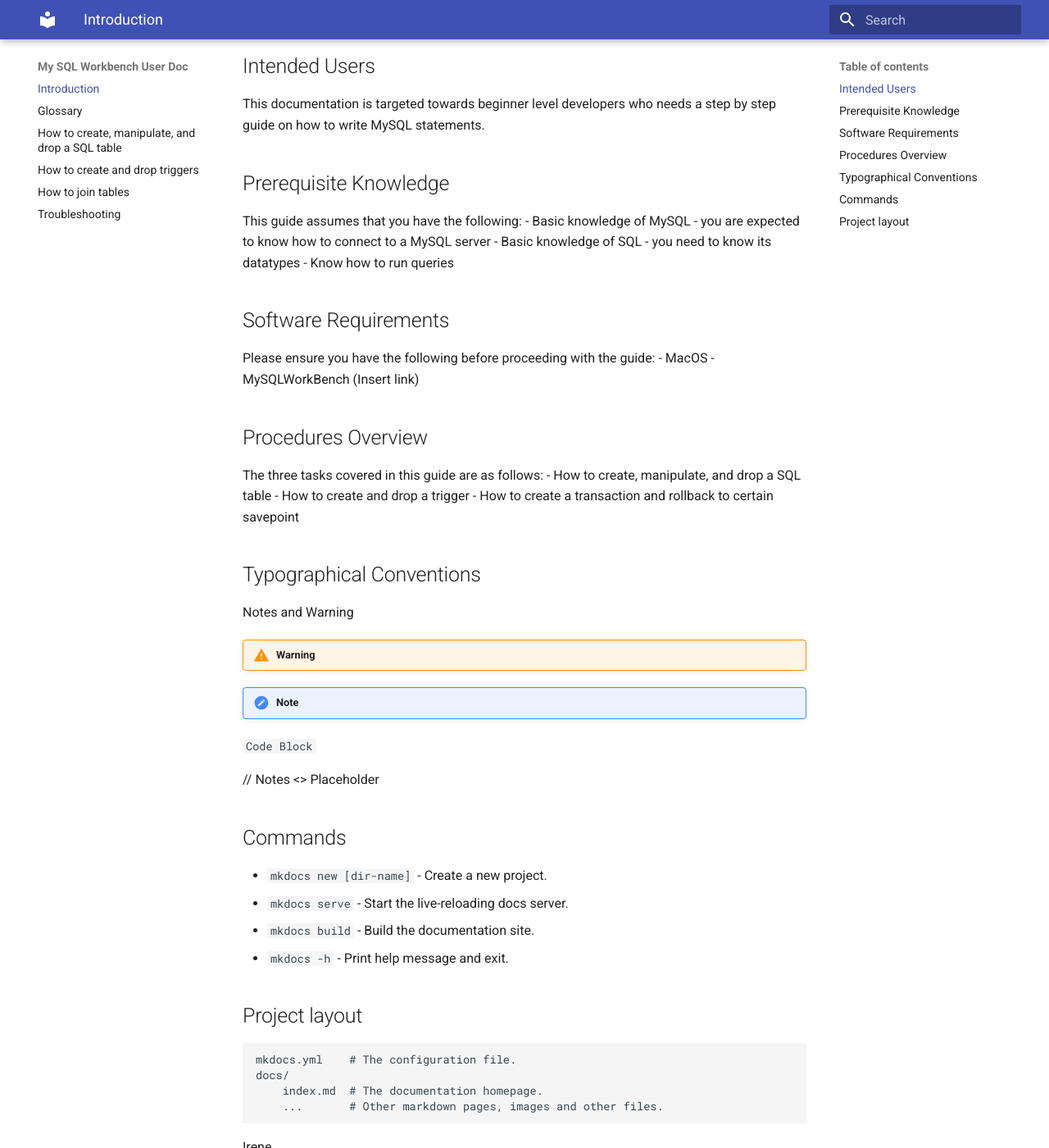
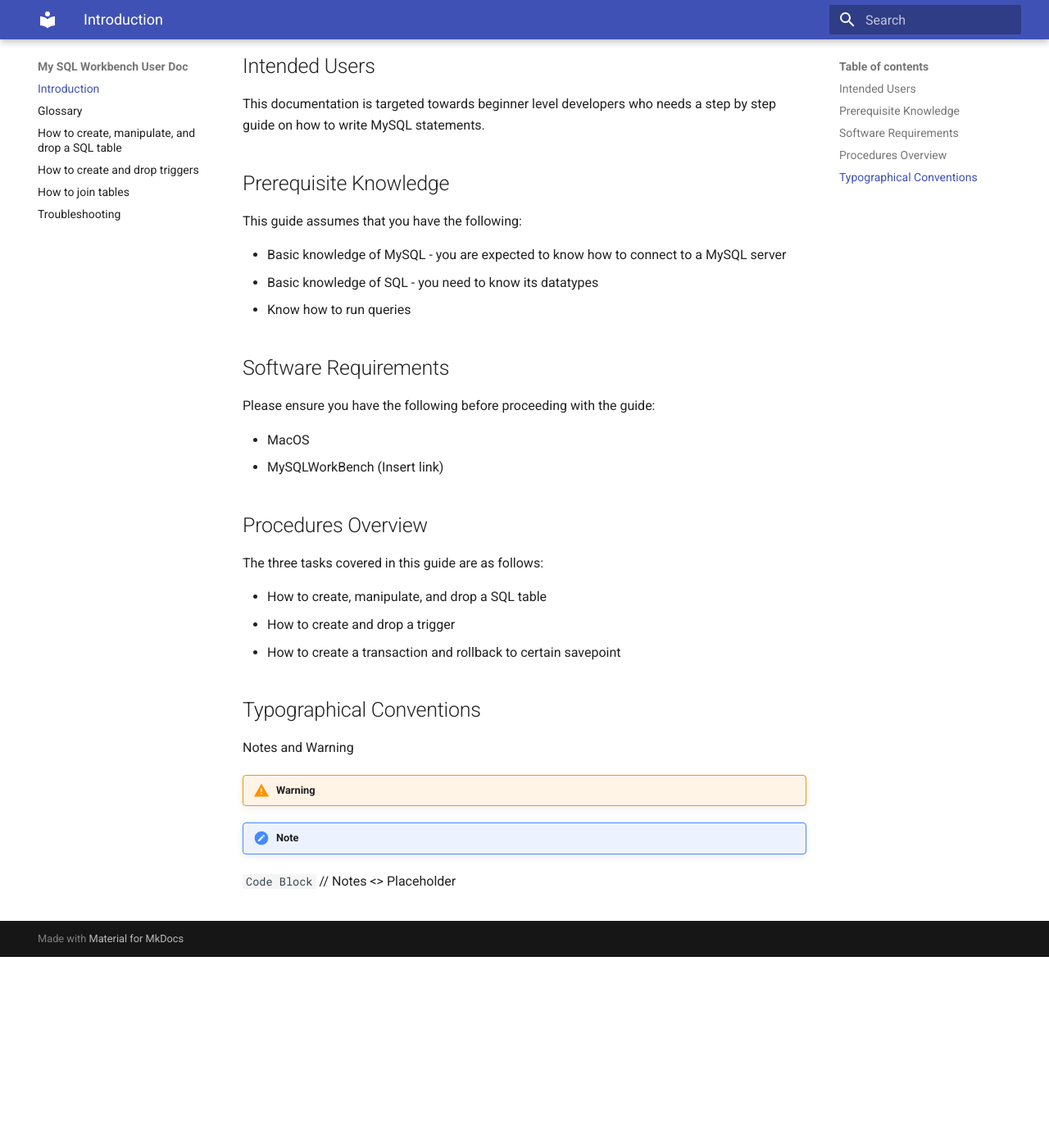
Before and after one commit to izcheung/mySQLWorkBenchUserDoc, an MkDocs documentation site: the page built from docs/index.md, in a window 1280 px wide and 1400 px high, scrolled down 233 px. Shown: the whole window at 82% size. Built offline with MkDocs 1.6.1 and Material for MkDocs 9.7.7, drawn with Linux system fonts in a browser that asks for light colours.

Commit message:
Fix styling

````diff
--- a/docs/index.md
+++ b/docs/index.md
@@ -7,17 +7,20 @@
 
 ## Prerequisite Knowledge
 This guide assumes that you have the following:
+
 - Basic knowledge of MySQL - you are expected to know how to connect to a MySQL server
 - Basic knowledge of SQL - you need to know its datatypes
 - Know how to run queries
 
 ## Software Requirements
 Please ensure you have the following before proceeding with the guide:
+
 - MacOS
 - MySQLWorkBench (Insert link)
 
 ## Procedures Overview
 The three tasks covered in this guide are as follows:
+
 - How to create, manipulate, and drop a SQL table
 - How to create and drop a trigger
 - How to create a transaction and rollback to certain savepoint
@@ -27,33 +30,5 @@
 !!! warning
 !!! note
 ``` Code Block ```
-
 // Notes
 <> Placeholder
-
-
-
-
-
-
-
-
-
-
-
-
-## Commands
-
-* `mkdocs new [dir-name]` - Create a new project.
-* `mkdocs serve` - Start the live-reloading docs server.
-* `mkdocs build` - Build the documentation site.
-* `mkdocs -h` - Print help message and exit.
-
-## Project layout
-
-    mkdocs.yml    # The configuration file.
-    docs/
-        index.md  # The documentation homepage.
-        ...       # Other markdown pages, images and other files.
-
-Irene
````
